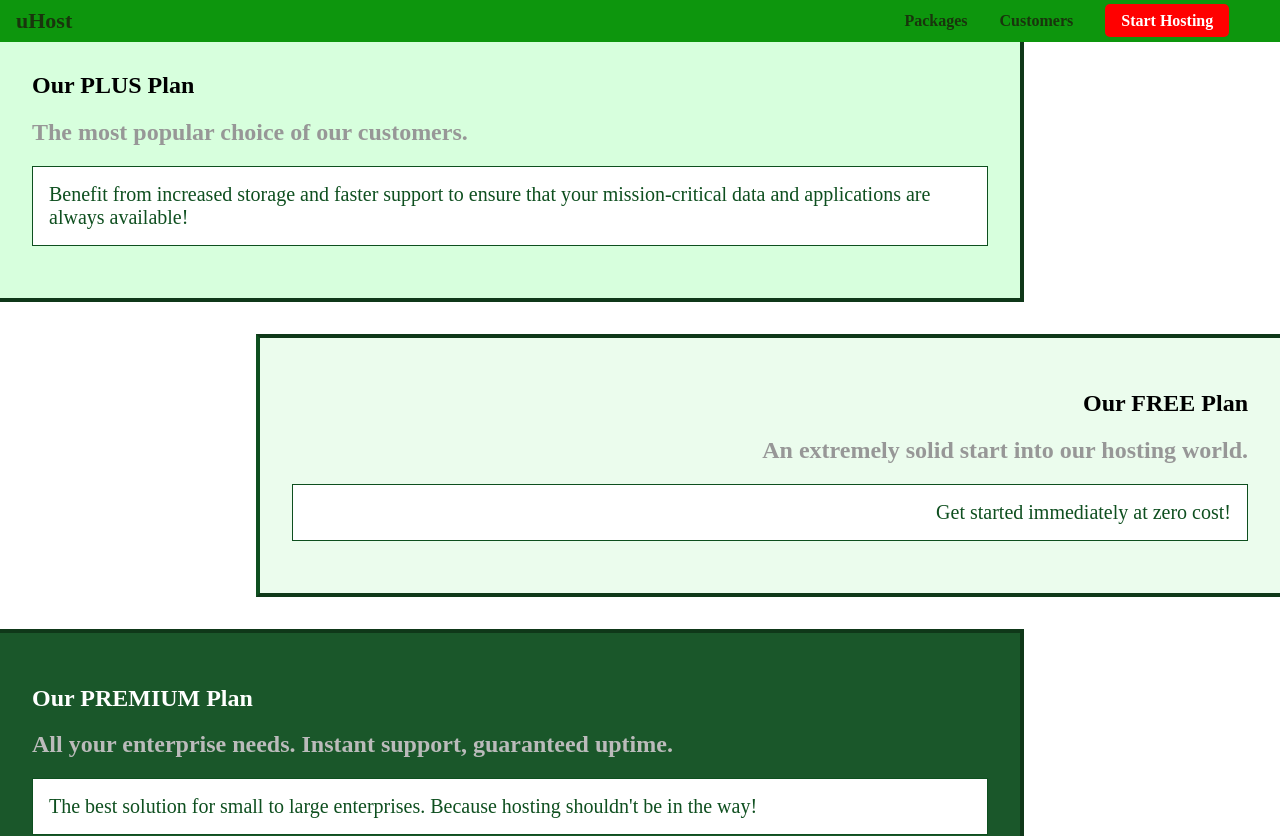
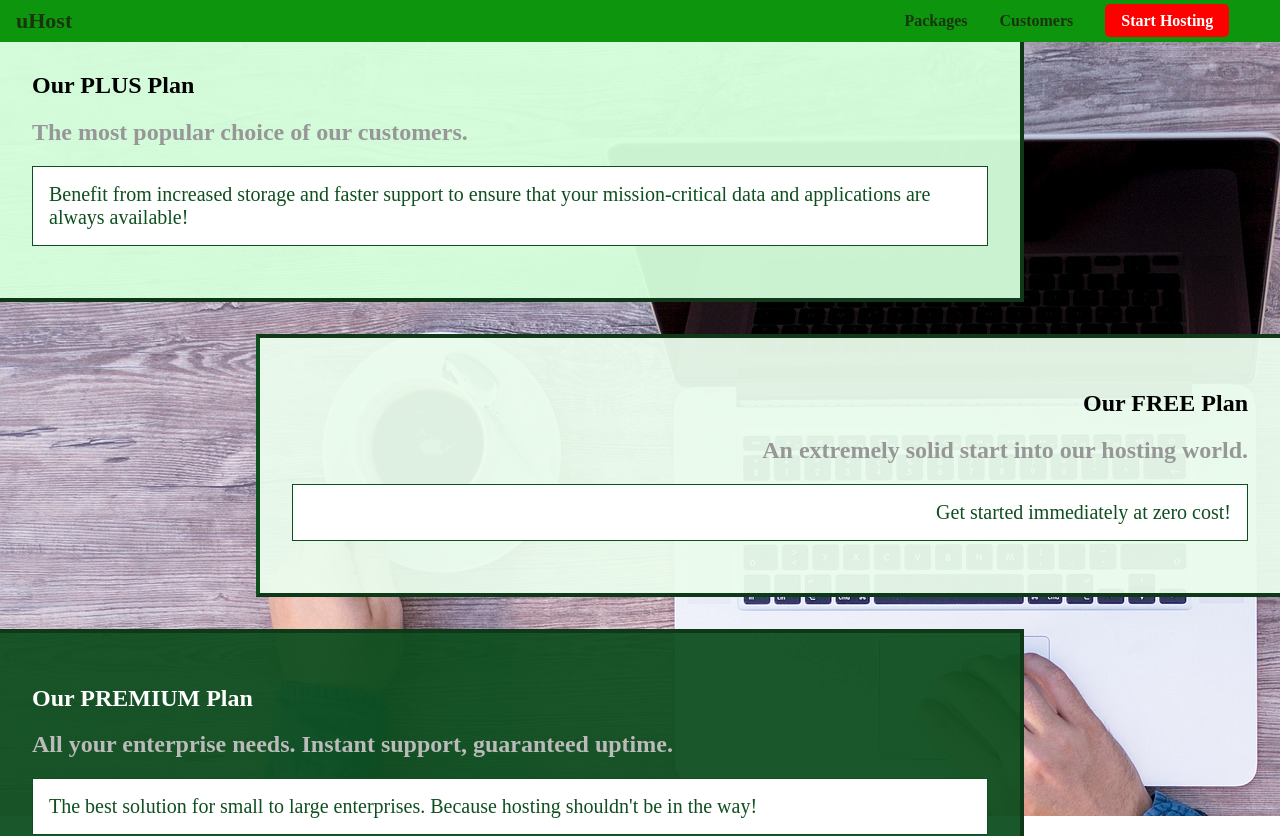
Before and after one commit to butterbeetle/css-practice, a React (Create React App) app: page /packages in a window 1280 px wide. Shown: the top 836 px of the page. Built offline with nearby package versions, Linux system fonts and the light colour scheme.

Commit message:
[22] z-index로 배경넣기

```diff
--- a/src/Layout/Navigation.js
+++ b/src/Layout/Navigation.js
@@ -10,7 +10,7 @@ const Navigation = () => {
       <nav>
         <ul>
           <li>
-            <Link to="packages">Packages</Link>
+            <Link to="/packages">Packages</Link>
           </li>
           <li>
             <a href="/">Customers</a>
--- a/src/packages/packages.js
+++ b/src/packages/packages.js
@@ -5,6 +5,7 @@ import classes from "./packages.module.css";
 const Packages = () => {
   return (
     <Fragment>
+      <div className={classes.background}></div>
       <Layout>
         <main>
           <section className={classes.package}>
--- a/src/packages/packages.module.css
+++ b/src/packages/packages.module.css
@@ -1,3 +1,10 @@
+.background {
+  background: url("../images/plans-background.jpg");
+  width: 100%;
+  height: 100%;
+  position: fixed;
+  z-index: -1;
+}
 .package {
   border: 4px solid #0f3819;
   border-left: none;
```
Also changed, not shown: src/images/plans-background.jpg (added).
